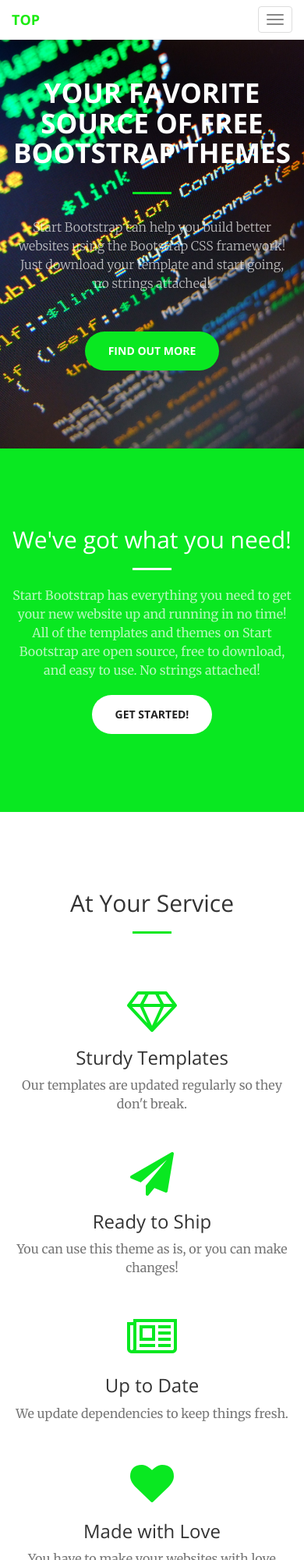
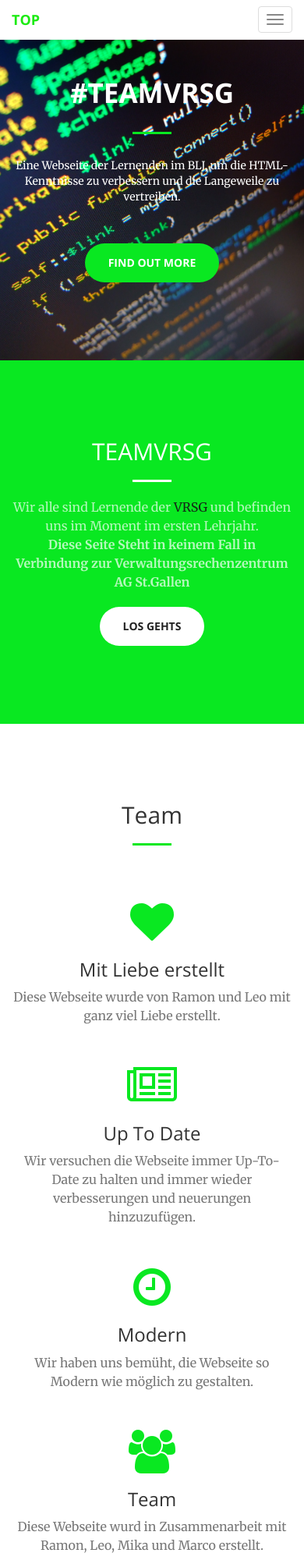
Before and after one commit to TEAMVRSG/web, a plain HTML site: page index.html in a window 390 px wide. Shown: the top 2000 px of the page at 78% size. Drawn offline with nearby package versions, Linux system fonts and the light colour scheme.

Commit message:
Anpassungen bei Fraben und costum Stylesheet. Text aufgebessert.

```diff
--- a/css/creative.css
+++ b/css/creative.css
@@ -25,7 +25,7 @@
 }
 
 a {
-    color: #09e821;
+    color: #162618;
     -webkit-transition: all .35s;
     -moz-transition: all .35s;
     transition: all .35s;
@@ -33,7 +33,7 @@
 
 a:hover,
 a:focus {
-    color: #09e821;
+    color: #00400b;
 }
 
 h1,
--- /dev/null
+++ b/css/custom.css
@@ -0,0 +1,8 @@
+/*TEXT*/
+
+p10{
+    color: rgb(222, 222, 222);!important
+}
+p10:hover{
+    color: rgb(0, 255, 31);
+}
--- a/index.html
+++ b/index.html
@@ -24,6 +24,9 @@
 
     <!-- Custom CSS -->
     <link rel="stylesheet" href="css/creative.css" type="text/css">
+
+    <!-- Custom by Leo Wurzer -->
+    <link rel="stylsheet" href="css/custom.css" type="texxt/css">
 
     <!-- HTML5 Shim and Respond.js IE8 support of HTML5 elements and media queries -->
     <!-- WARNING: Respond.js doesn't work if you view the page via file:// -->
@@ -53,12 +56,15 @@
             <div class="collapse navbar-collapse" id="bs-example-navbar-collapse-1">
                 <ul class="nav navbar-nav navbar-right">
                     <li>
-                        <a class="page-scroll" href="#about">&Uuml;ber mich</a>
+                        <a class="page-scroll" href="#about">&Uuml;ber uns</a>
                     </li>
-
+                    <li>
+                        <a class="page-scroll" href="#team">Team</a>
+                    </li>
                     <li>
                         <a class="page-scroll" href="#contact">Kontakt</a>
                     </li>
+
                 </ul>
             </div>
             <!-- /.navbar-collapse -->
@@ -69,9 +75,9 @@
     <header>
         <div class="header-content">
             <div class="header-content-inner">
-                <h1>Your Favorite Source of Free Bootstrap Themes</h1>
+                <h1>#TEAMVRSG</h1>
                 <hr>
-                <p>Start Bootstrap can help you build better websites using the Bootstrap CSS framework! Just download your template and start going, no strings attached!</p>
+                <p10>Eine Webseite der Lernenden im BLJ, um die HTML-Kenntnisse zu verbessern und die Langeweile zu vertreiben.</p>
                 <a href="#about" class="btn btn-primary btn-xl page-scroll">Find Out More</a>
             </div>
         </div>
@@ -81,54 +87,55 @@
         <div class="container">
             <div class="row">
                 <div class="col-lg-8 col-lg-offset-2 text-center">
-                    <h2 class="section-heading">We've got what you need!</h2>
+                    <h2 class="section-heading">TEAMVRSG</h2>
                     <hr class="light">
-                    <p class="text-faded">Start Bootstrap has everything you need to get your new website up and running in no time! All of the templates and themes on Start Bootstrap are open source, free to download, and easy to use. No strings attached!</p>
-                    <a href="#" class="btn btn-default btn-xl">Get Started!</a>
+                    <p class="text-faded">Wir alle sind Lernende der <a href="http://vrsg.ch">VRSG</a> und befinden uns im Moment im ersten Lehrjahr. <br><strong>Diese Seite Steht in keinem Fall in Verbindung zur <b>Verwaltungsrechenzentrum AG St.Gallen</b></strong></p>
+                    <a href="#team" class="btn btn-default btn-xl">Los Gehts</a>
                 </div>
             </div>
         </div>
     </section>
 
-    <section id="services">
+    <section id="team">
         <div class="container">
             <div class="row">
                 <div class="col-lg-12 text-center">
-                    <h2 class="section-heading">At Your Service</h2>
+                    <h2 class="section-heading">Team</h2>
                     <hr class="primary">
                 </div>
             </div>
         </div>
         <div class="container">
             <div class="row">
+              <div class="col-lg-3 col-md-6 text-center">
+                  <div class="service-box">
+                      <i class="fa fa-4x fa-heart wow bounceIn text-primary" data-wow-delay=".3s"></i>
+                      <h3>Mit Liebe erstellt</h3>
+                      <p class="text-muted">Diese Webseite wurde von Ramon und Leo mit ganz viel Liebe erstellt.</p>
+                  </div>
+              </div>
                 <div class="col-lg-3 col-md-6 text-center">
                     <div class="service-box">
-                        <i class="fa fa-4x fa-diamond wow bounceIn text-primary"></i>
-                        <h3>Sturdy Templates</h3>
-                        <p class="text-muted">Our templates are updated regularly so they don't break.</p>
+                        <i class="fa fa-4x fa-newspaper-o wow bounceIn text-primary" data-wow-delay=".2s"></i>
+                        <h3>Up To Date</h3>
+                        <p class="text-muted">Wir versuchen die Webseite immer Up-To-Date zu halten und immer wieder verbesserungen und neuerungen hinzuzufügen.</p>
                     </div>
                 </div>
                 <div class="col-lg-3 col-md-6 text-center">
                     <div class="service-box">
-                        <i class="fa fa-4x fa-paper-plane wow bounceIn text-primary" data-wow-delay=".1s"></i>
-                        <h3>Ready to Ship</h3>
-                        <p class="text-muted">You can use this theme as is, or you can make changes!</p>
+                        <i class="fa fa-4x fa-clock-o wow bounceIn text-primary" data-wow-delay=".2s"></i>
+                        <h3>Modern</h3>
+                        <p class="text-muted">Wir haben uns bem&uuml;ht, die Webseite so Modern wie möglich zu gestalten.</p>
                     </div>
                 </div>
                 <div class="col-lg-3 col-md-6 text-center">
                     <div class="service-box">
-                        <i class="fa fa-4x fa-newspaper-o wow bounceIn text-primary" data-wow-delay=".2s"></i>
-                        <h3>Up to Date</h3>
-                        <p class="text-muted">We update dependencies to keep things fresh.</p>
+                        <i class="fa fa-4x fa-group wow bounceIn text-primary" data-wow-delay=".2s"></i>
+                        <h3>Team</h3>
+                        <p class="text-muted">Diese Webseite wurd in Zusammenarbeit mit Ramon, Leo, Mika und Marco erstellt.</p>
                     </div>
                 </div>
-                <div class="col-lg-3 col-md-6 text-center">
-                    <div class="service-box">
-                        <i class="fa fa-4x fa-heart wow bounceIn text-primary" data-wow-delay=".3s"></i>
-                        <h3>Made with Love</h3>
-                        <p class="text-muted">You have to make your websites with love these days!</p>
-                    </div>
-                </div>
+
             </div>
         </div>
     </section>
@@ -238,13 +245,10 @@
                     <hr class="primary">
                     <p>Ready to start your next project with us? That's great! Give us a call or send us an email and we will get back to you as soon as possible!</p>
                 </div>
-                <div class="col-lg-4 col-lg-offset-2 text-center">
-                    <i class="fa fa-phone fa-3x wow bounceIn"></i>
-                    <p>123-456-6789</p>
-                </div>
+
                 <div class="col-lg-4 text-center">
                     <i class="fa fa-envelope-o fa-3x wow bounceIn" data-wow-delay=".1s"></i>
-                    <p><a href="mailto:your-email@your-domain.com">feedback@startbootstrap.com</a></p>
+                    <p><a href="mailto:support@vrsg.ga">support@vrsg.ga</a></p>
                 </div>
             </div>
         </div>
```
